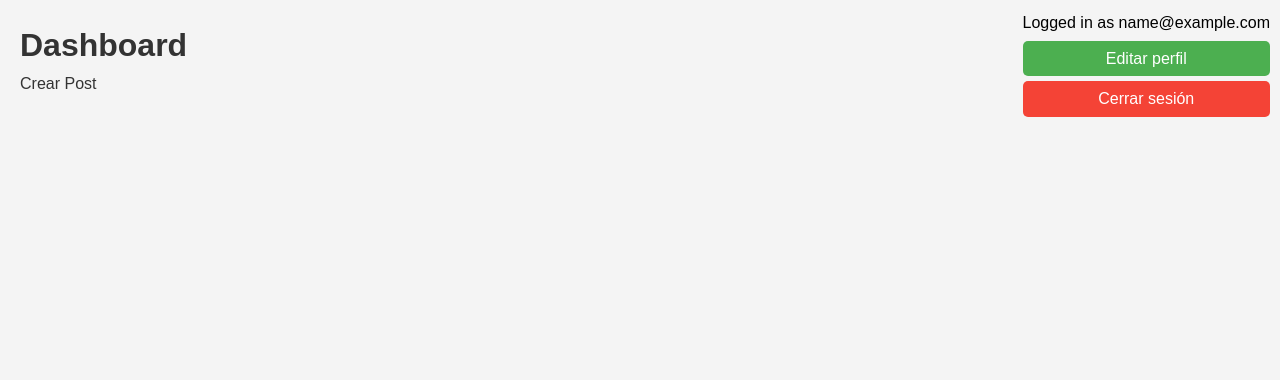
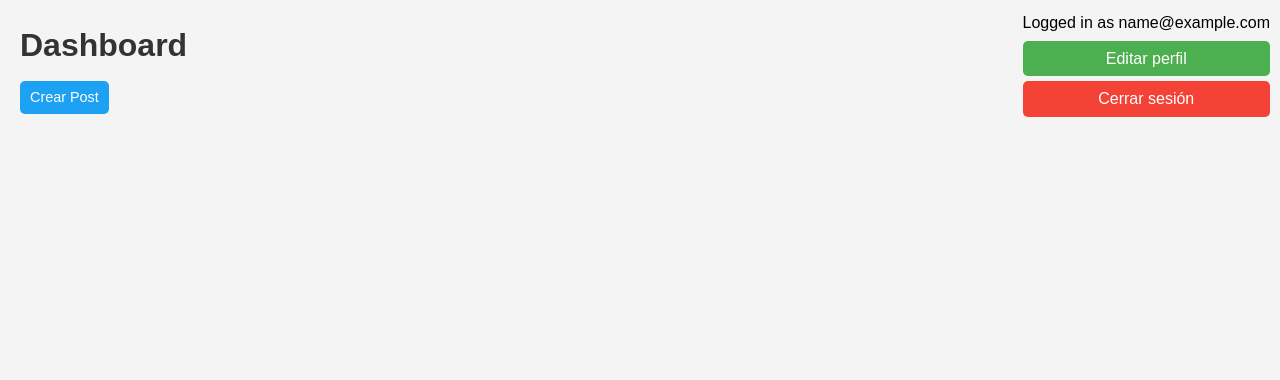
Before and after one commit to LarsK4nis/JustVlogging, a Flask app: page /dashboard in a window 1280 px wide. Shown: the part 40-420 px from the top of the page. Run offline with Flask 3, Linux system fonts and the light colour scheme; the visitor is signed in with stand-in values (Sample User, id 1); data that the repository does not hold is empty.

Commit message:
CreatePost Button

```diff
--- a/app/static/css/main.css
+++ b/app/static/css/main.css
@@ -319,3 +319,18 @@ input[type="submit"] {
 input[type="submit"]:hover {
     background-color: #1991db;
 }
+
+.create-post-button {
+    background-color: #1da1f2; /* Color azul */
+    color: white;
+    padding: 5px 10px; /* Ajusta el padding según necesites */
+    border-radius: 5px; /* Bordes redondeados */
+    text-decoration: none; /* Quita el subrayado del enlace */
+    font-size: 0.9em; /* Ajusta el tamaño del texto */
+    margin-top: 10px; /* Espacio desde la parte superior */
+    display: inline-block; /* Hace que el botón no ocupe todo el ancho */
+}
+
+.create-post-button:hover {
+    background-color: #1991db; /* Color al pasar el ratón por encima */
+}
```
